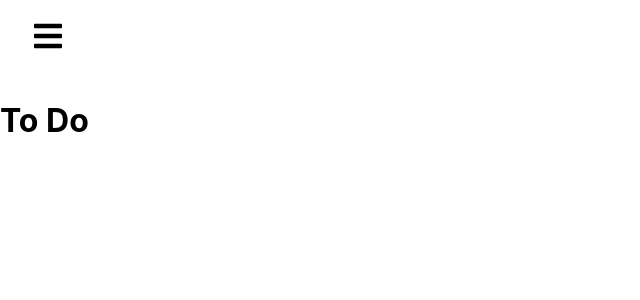
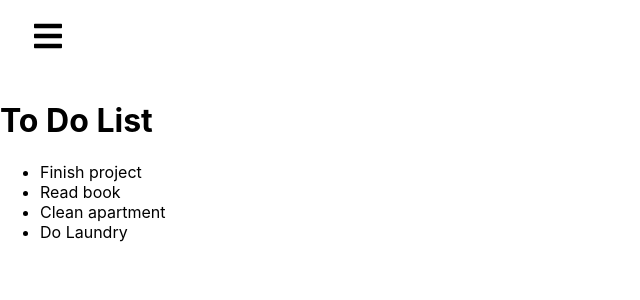
Before and after one commit to paydendyer/task-dashboard, a React (Create React App) app: page /ToDo in a window 1280 px wide. Shown: the top 300 px of the page, without its empty margins (0-640 px from the left). Built offline with nearby package versions, Linux system fonts and the light colour scheme.

Commit message:
Created ToDoList component to display list of tasks

```diff
--- /dev/null
+++ b/src/components/ToDoList.js
@@ -0,0 +1,17 @@
+
+import React from 'react';
+
+const todos = ["Finish project", "Read book", "Clean apartment", "Do Laundry"];
+const Todo = props => <li>{props.todo}</li>;
+
+const ToDoList = () => {
+  return(
+    <ul>
+      {todos.map(todo => (
+        <Todo todo={todo}key={todo}></Todo>
+      ))}
+    </ul>
+  )
+}
+
+export default ToDoList;
--- a/src/index.css
+++ b/src/index.css
@@ -102,3 +102,26 @@ textarea:focus {
 .search input:focus {
   outline: none;
 }
+
+.todo-list {
+  background: #e8e8e8;
+  border-radius: 4px;
+  max-width: 400px;
+  padding: 5px;
+}
+
+.todo {
+  align-items: center;
+  background: #fff;
+  border-radius: 3px;
+  box-shadow: 1px 1px 1px rgba(0, 0, 0, 0.15);
+  display: flex;
+  font-size: 18px;
+  justify-content: space-between;
+  margin-bottom: 6px;
+  padding: 3px 15px;
+}
+
+#checkbox {
+  color: green;
+}
--- a/src/index.js
+++ b/src/index.js
@@ -1,6 +1,6 @@
 import React from 'react';
 import ReactDOM from 'react-dom/client';
-import './index.css';
+import '../src/index.css';
 import App from './App';
 
 const root = ReactDOM.createRoot(document.getElementById('root'));
--- a/src/pages/ToDo.js
+++ b/src/pages/ToDo.js
@@ -1,10 +1,13 @@
 import React from 'react';
+import ToDoList  from '../components/ToDoList';
 
-function ToDo() {
-  return (
-    <div className='todo'>
-      <h1>To Do</h1>
+const ToDo = () => {
+  return(
+    <div className="ToDo">
+      <h1> To Do List</h1>
+      <ToDoList />
     </div>
-  );
+  )
 }
+
 export default ToDo;
```
Also changed, not shown: src/App.js (line endings or trailing spaces).
